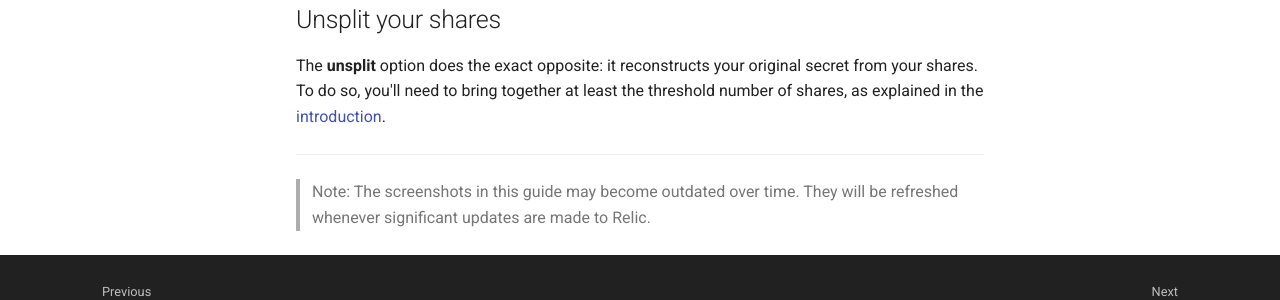
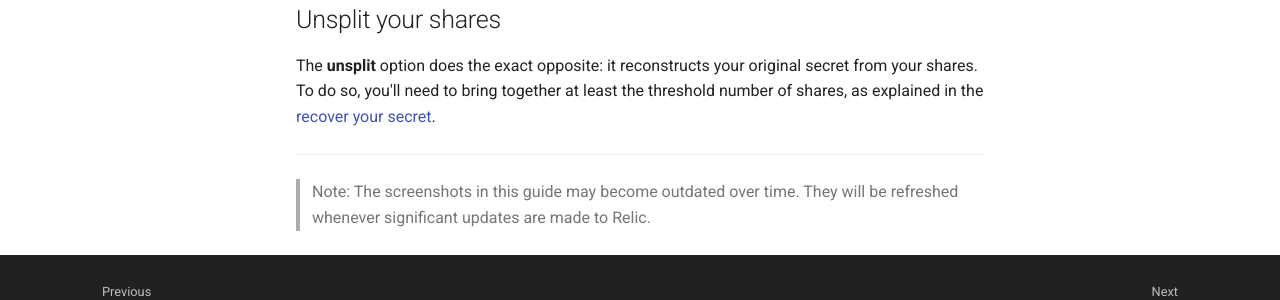
Before and after one commit to ficaud/horcrux-hw, an MkDocs documentation site: the page built from docs/2_create-shares.md, in a window 1280 px wide and 900 px high, scrolled down 3414 px. Shown: the part 489-789 px from the top of the window. Built offline with MkDocs 1.6.1 and Material for MkDocs 9.7.7, drawn with Linux system fonts in a browser that asks for light colours; comment, search, counter and statistics services are not loaded; the version menu is left out.

Commit message:
fixed(2_create-shares.md): redirection to 5. recover your secret
Closes issue #5

```diff
--- a/docs/2_create-shares.md
+++ b/docs/2_create-shares.md
@@ -43,7 +43,7 @@
 
 ## Unsplit your shares
 
-The **unsplit** option does the exact opposite: it reconstructs your original secret from your shares. To do so, you'll need to bring together at least the threshold number of shares, as explained in the [introduction](index.md).
+The **unsplit** option does the exact opposite: it reconstructs your original secret from your shares. To do so, you'll need to bring together at least the threshold number of shares, as explained in the [recover your secret](5_recover-your-secret.md).
 
 ---
 
```
